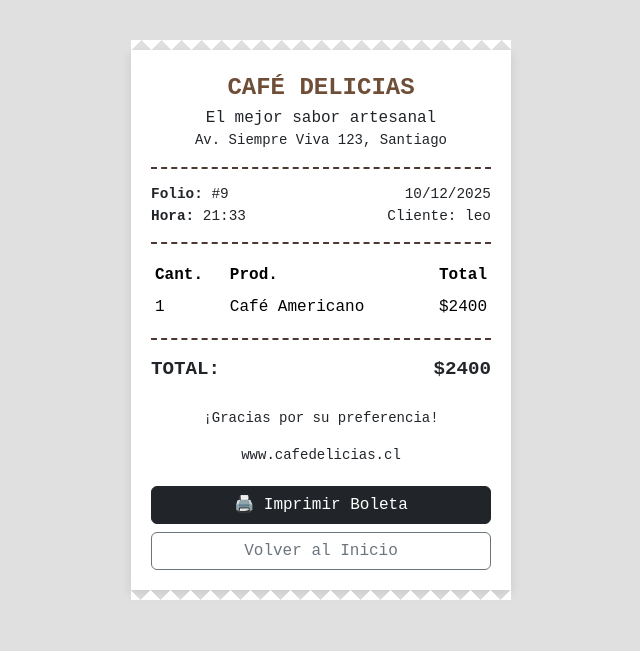
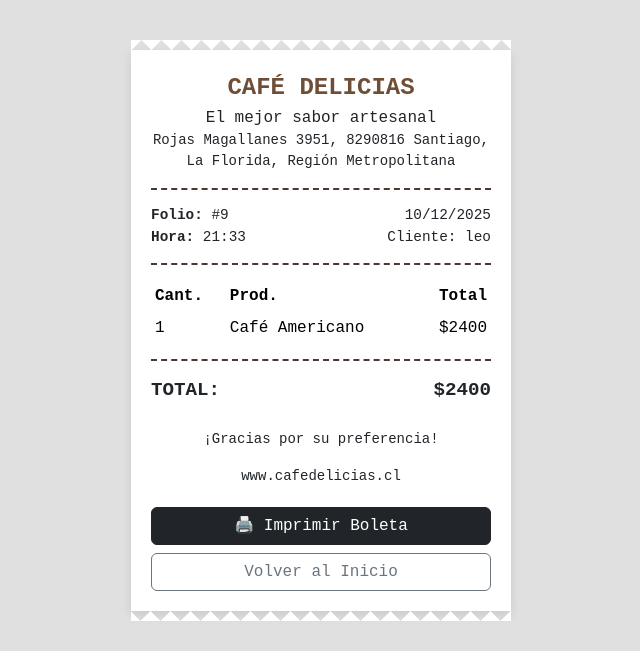
Before and after one commit to Diaulo0o0/Cafe-Delicias, a Django app: page /boleta/9/ in a window 1280 px wide. Shown: the top 651 px of the page, without its empty margins (319-959 px from the left). Run offline with Django 3.2, Linux system fonts and the light colour scheme; a user stored in the database is signed in; data comes from the database, SQL or seed files in the repository.

Commit message:
Update boleta.html

```diff
--- a/cafe_delicias/delicias_cafe/templates/cafe_cafe/boleta.html
+++ b/cafe_delicias/delicias_cafe/templates/cafe_cafe/boleta.html
@@ -68,7 +68,7 @@
 <div class="ticket">
     <div class="logo-text">CAFÉ DELICIAS</div>
     <p class="text-center mb-0">El mejor sabor artesanal</p>
-    <p class="text-center small">Av. Siempre Viva 123, Santiago</p>
+    <p class="text-center small">Rojas Magallanes 3951, 8290816 Santiago, La Florida, Región Metropolitana</p>
 
     <div class="dashed-line"></div>
 
```
